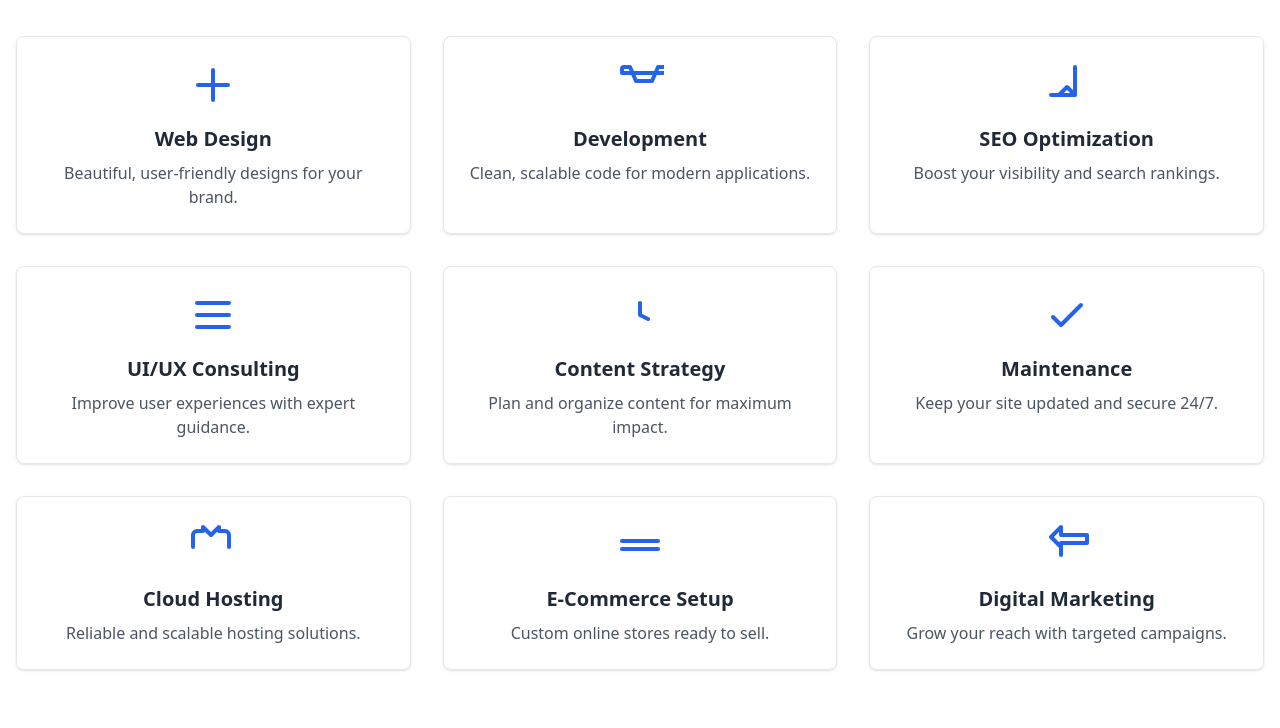
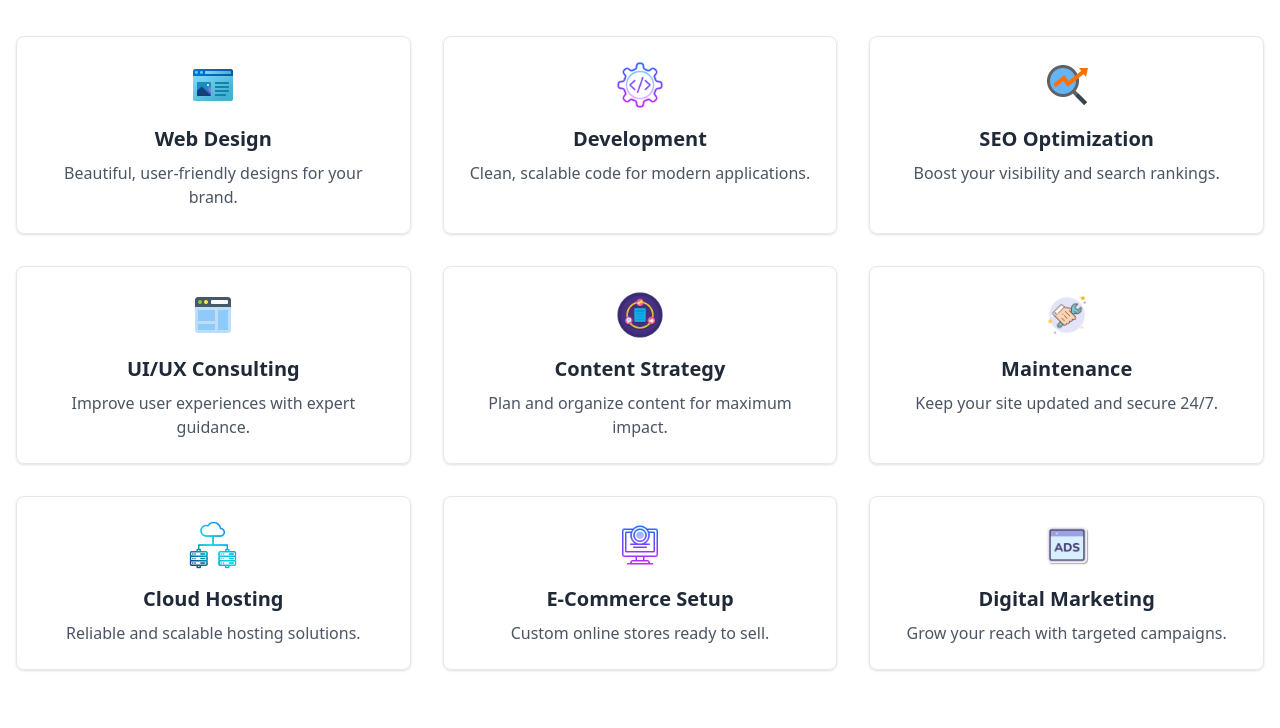
Before and after one commit to Tonmoy-Roy/UI-Development-Basics, a plain HTML site: page index.html in a window 1280 px wide. Shown: the part 592-1320 px from the top of the page. Drawn offline with nearby package versions, Linux system fonts and the light colour scheme.

Commit message:
footer done

```diff
--- a/index.html
+++ b/index.html
@@ -63,11 +63,8 @@
 
                 <!-- Card 1 -->
                 <div class="p-6 border rounded-lg text-center shadow hover:shadow-lg transition">
-                    <div class="text-blue-600 mb-4">
-                        <svg class="w-12 h-12 mx-auto" fill="none" stroke="currentColor" stroke-width="2"
-                            viewBox="0 0 24 24">
-                            <path stroke-linecap="round" stroke-linejoin="round" d="M12 4.5v15m7.5-7.5h-15" />
-                        </svg>
+                    <div class="flex items-center justify-center text-blue-600 mb-4">
+                        <img class="h-12 w-12" src="/images/icons8-web-design-48.png" alt="">
                     </div>
                     <h3 class="text-xl font-semibold text-gray-800">Web Design</h3>
                     <p class="mt-2 text-gray-600">Beautiful, user-friendly designs for your brand.</p>
@@ -75,12 +72,8 @@
 
                 <!-- Card 2 -->
                 <div class="p-6 border rounded-lg text-center shadow hover:shadow-lg transition">
-                    <div class="text-blue-600 mb-4">
-                        <svg class="w-12 h-12 mx-auto" fill="none" stroke="currentColor" stroke-width="2"
-                            viewBox="0 0 24 24">
-                            <path stroke-linecap="round" stroke-linejoin="round"
-                                d="M3 4a1 1 0 011-1h3l3 7h8l3-7h3a1 1 0 011 1v2H3V4z" />
-                        </svg>
+                     <div class="flex items-center justify-center text-blue-600 mb-4">
+                       <img class="h-12 w-12" src="/images/icons8-development-64.png" alt="">
                     </div>
                     <h3 class="text-xl font-semibold text-gray-800">Development</h3>
                     <p class="mt-2 text-gray-600">Clean, scalable code for modern applications.</p>
@@ -88,11 +81,8 @@
 
                 <!-- Card 3 -->
                 <div class="p-6 border rounded-lg text-center shadow hover:shadow-lg transition">
-                    <div class="text-blue-600 mb-4">
-                        <svg class="w-12 h-12 mx-auto" fill="none" stroke="currentColor" stroke-width="2"
-                            viewBox="0 0 24 24">
-                            <path stroke-linecap="round" stroke-linejoin="round" d="M8 17l4-4 4 4m0 0V3m0 14H4" />
-                        </svg>
+                     <div class="flex items-center justify-center text-blue-600 mb-4">
+                       <img class="h-12 w-12" src="/images/icons8-seo-48.png" alt="">
                     </div>
                     <h3 class="text-xl font-semibold text-gray-800">SEO Optimization</h3>
                     <p class="mt-2 text-gray-600">Boost your visibility and search rankings.</p>
@@ -100,11 +90,8 @@
 
                 <!-- Card 4 -->
                 <div class="p-6 border rounded-lg text-center shadow hover:shadow-lg transition">
-                    <div class="text-blue-600 mb-4">
-                        <svg class="w-12 h-12 mx-auto" fill="none" stroke="currentColor" stroke-width="2"
-                            viewBox="0 0 24 24">
-                            <path stroke-linecap="round" stroke-linejoin="round" d="M4 6h16M4 12h16M4 18h16" />
-                        </svg>
+                     <div class="flex items-center justify-center text-blue-600 mb-4">
+                        <img class="h-12 w-12" src="/images/icons8-ui-48.png" alt="">
                     </div>
                     <h3 class="text-xl font-semibold text-gray-800">UI/UX Consulting</h3>
                     <p class="mt-2 text-gray-600">Improve user experiences with expert guidance.</p>
@@ -112,11 +99,8 @@
 
                 <!-- Card 5 -->
                 <div class="p-6 border rounded-lg text-center shadow hover:shadow-lg transition">
-                    <div class="text-blue-600 mb-4">
-                        <svg class="w-12 h-12 mx-auto" fill="none" stroke="currentColor" stroke-width="2"
-                            viewBox="0 0 24 24">
-                            <path stroke-linecap="round" stroke-linejoin="round" d="M12 6v6l4 2" />
-                        </svg>
+                     <div class="flex items-center justify-center text-blue-600 mb-4">
+                        <img class="h-12 w-12" src="/images/icons8-content-strategy-64.png" alt="">
                     </div>
                     <h3 class="text-xl font-semibold text-gray-800">Content Strategy</h3>
                     <p class="mt-2 text-gray-600">Plan and organize content for maximum impact.</p>
@@ -124,11 +108,8 @@
 
                 <!-- Card 6 -->
                 <div class="p-6 border rounded-lg text-center shadow hover:shadow-lg transition">
-                    <div class="text-blue-600 mb-4">
-                        <svg class="w-12 h-12 mx-auto" fill="none" stroke="currentColor" stroke-width="2"
-                            viewBox="0 0 24 24">
-                            <path stroke-linecap="round" stroke-linejoin="round" d="M5 13l4 4L19 7" />
-                        </svg>
+                    <div class="flex items-center justify-center text-blue-600 mb-4">
+                        <img class="h-12 w-12" src="/images/icons8-maintenance-50.png" alt="">
                     </div>
                     <h3 class="text-xl font-semibold text-gray-800">Maintenance</h3>
                     <p class="mt-2 text-gray-600">Keep your site updated and secure 24/7.</p>
@@ -136,12 +117,8 @@
 
                 <!-- Card 7 -->
                 <div class="p-6 border rounded-lg text-center shadow hover:shadow-lg transition">
-                    <div class="text-blue-600 mb-4">
-                        <svg class="w-12 h-12 mx-auto" fill="none" stroke="currentColor" stroke-width="2"
-                            viewBox="0 0 24 24">
-                            <path stroke-linecap="round" stroke-linejoin="round"
-                                d="M20 13V7a2 2 0 00-2-2h-3V3l-4 4-4-4v2H4a2 2 0 00-2 2v6" />
-                        </svg>
+                    <div class="flex items-center justify-center text-blue-600 mb-4">
+                        <img class="h-12 w-12" src="/images/icons8-cloud-hosting-64.png" alt="">
                     </div>
                     <h3 class="text-xl font-semibold text-gray-800">Cloud Hosting</h3>
                     <p class="mt-2 text-gray-600">Reliable and scalable hosting solutions.</p>
@@ -149,11 +126,8 @@
 
                 <!-- Card 8 -->
                 <div class="p-6 border rounded-lg text-center shadow hover:shadow-lg transition">
-                    <div class="text-blue-600 mb-4">
-                        <svg class="w-12 h-12 mx-auto" fill="none" stroke="currentColor" stroke-width="2"
-                            viewBox="0 0 24 24">
-                            <path stroke-linecap="round" stroke-linejoin="round" d="M3 10h18M3 14h18" />
-                        </svg>
+                     <div class="flex items-center justify-center text-blue-600 mb-4">
+                        <img class="h-12 w-12" src="/images/icons8-e-commerce-64.png" alt="">
                     </div>
                     <h3 class="text-xl font-semibold text-gray-800">E-Commerce Setup</h3>
                     <p class="mt-2 text-gray-600">Custom online stores ready to sell.</p>
@@ -161,11 +135,8 @@
 
                 <!-- Card 9 -->
                 <div class="p-6 border rounded-lg text-center shadow hover:shadow-lg transition">
-                    <div class="text-blue-600 mb-4">
-                        <svg class="w-12 h-12 mx-auto" fill="none" stroke="currentColor" stroke-width="2"
-                            viewBox="0 0 24 24">
-                            <path stroke-linecap="round" stroke-linejoin="round" d="M9 17v-6h13V7H9V3L4 8l5 5z" />
-                        </svg>
+                     <div class="flex items-center justify-center text-blue-600 mb-4">
+                       <img class="h-12 w-12" src="images/icons8-digital-marketing-100.png" alt="">
                     </div>
                     <h3 class="text-xl font-semibold text-gray-800">Digital Marketing</h3>
                     <p class="mt-2 text-gray-600">Grow your reach with targeted campaigns.</p>
@@ -175,8 +146,17 @@
         </div>
     </section>
 
-
-
+    <!-- Footer -->
+    <footer class="bg-gray-800 text-white py-6">
+        <div class="container mx-auto px-4 text-center">
+            <div class="flex justify-center space-y-4 space-x-6 mb-4">
+                <a href=""><img class="h-12 w-12 mt-4" src="/images/fb.png" alt=""></a>
+                <a href=""><img src="/Images/twitter.png" alt=""></a>
+                <a href=""><img src="/Images/youtube.png" alt=""></a>
+            </div>
+            <p class="text-sm">© 2025 XyneroTech. All rights reserved.</p>
+        </div>
+    </footer>
 
 
     <script>
```
Also changed, not shown: images/fb.png (added), images/icons8-cloud-hosting-64.png (added), images/icons8-content-strategy-64.png (added), images/icons8-development-64.png (added), images/icons8-digital-marketing-100.png (added), images/icons8-e-commerce-64.png (added), images/icons8-maintenance-50.png (added), images/icons8-seo-48.png (added), images/icons8-ui-48.png (added), images/icons8-web-design-48.png (added), images/twitter.png (added), images/youtube.png (added).
